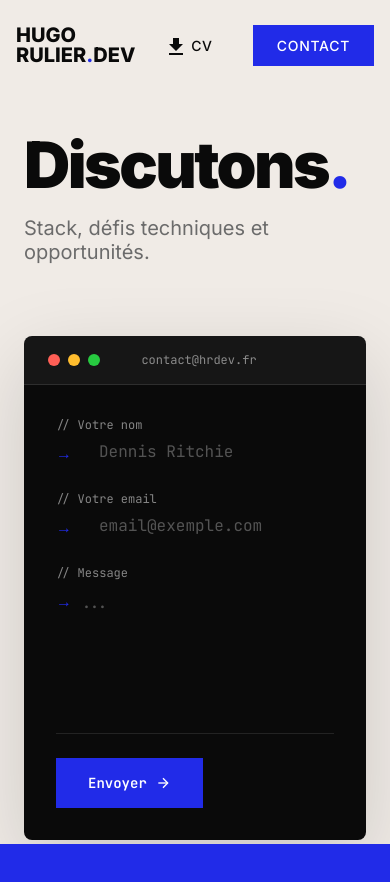
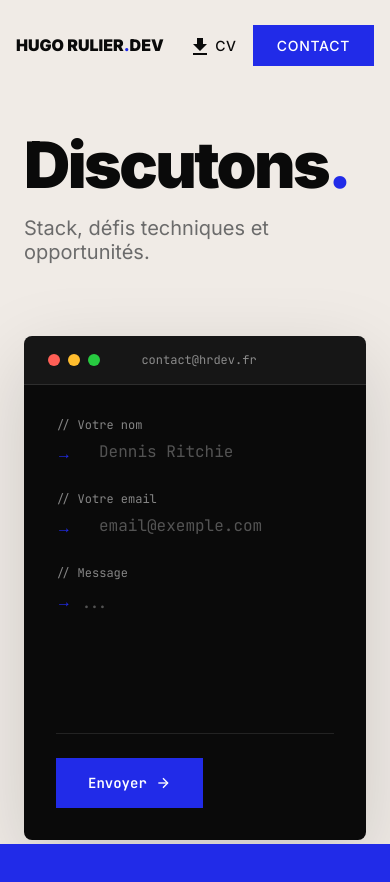
Before and after one commit to HRulier/hr-portfolio, a Next.js app: page /contact in a window 390 px wide. Shown: the top 882 px of the page. Built offline with nearby package versions, Linux system fonts and the light colour scheme.

Commit message:
feat(layout): header and footer responsiv mobile

```diff
--- a/src/components/layout/Footer/footer.module.scss
+++ b/src/components/layout/Footer/footer.module.scss
@@ -2,11 +2,24 @@
 
 .footer {
   border-top: solid 1px $color-light-gray;
-  padding: $sp-xl $sp-xxl;
+  padding: $sp-xl $sp-lg;
+
+  @media screen and (min-width: $bp-sm) {
+    padding: $sp-xl $sp-xl;
+  }
+
+  @media screen and (min-width: $bp-md) {
+    padding: $sp-xl $sp-xxl;
+  }
 
   > div {
     display: flex;
     justify-content: space-between;
+    flex-direction: column-reverse;
+
+    @media screen and (min-width: $bp-xs) {
+      flex-direction: row;
+    }
 
     > p {
       font-size: $fs-tag;
@@ -18,6 +31,11 @@
       display: flex;
       flex-direction: column;
       gap: $sp-md;
+      margin-bottom: $sp-lg;
+
+      @media screen and (min-width: $bp-xs) {
+        margin-bottom: 0;
+      }
 
       label {
         text-transform: uppercase;
--- a/src/components/layout/Header/header.module.scss
+++ b/src/components/layout/Header/header.module.scss
@@ -21,11 +21,24 @@
 
   .logo {
     font-family: $font-family;
-    font-size: $fs-medium;
-    font-weight: $fw-bold;
+    font-size: $fs-regular;
+    font-weight: $fw-black;
     line-height: $lh-snug;
     // letter-spacing: -0.04em;
     // letter-spacing: $ls-wide;
+
+    @media screen and (min-width: $bp-xs) {
+      font-size: $fs-medium;
+      font-weight: $fw-bold;
+    }
+
+    .dev {
+      display: block;
+      @media screen and (min-width: $bp-xs) {
+        display: initial;
+      }
+    }
+
     .dot {
       color: $color-tonic;
     }
@@ -34,7 +47,15 @@
   ul {
     display: flex;
     align-items: center;
-    gap: 2.5rem;
+    gap: 1rem;
+
+    @media screen and (min-width: $bp-xs) {
+      gap: 2rem;
+    }
+
+    @media screen and (min-width: $bp-sm) {
+      gap: 2.5rem;
+    }
 
     li {
       display: inline-block;
@@ -79,6 +100,7 @@
 
       &.cta a {
         @include btn-cta();
+
         &:hover {
           color: $color-white;
         }
--- a/src/components/layout/Header/index.tsx
+++ b/src/components/layout/Header/index.tsx
@@ -14,7 +14,10 @@ const Header = () => {
       {pathname === "/" ? (
         <Link href="/">
           <div className={styles.logo}>
-            HUGO RULIER<span className={styles.dot}>.</span>DEV
+            HUGO RULIER
+            <span className={styles.dev}>
+              <span className={styles.dot}>.</span>DEV
+            </span>
           </div>
         </Link>
       ) : (
```
